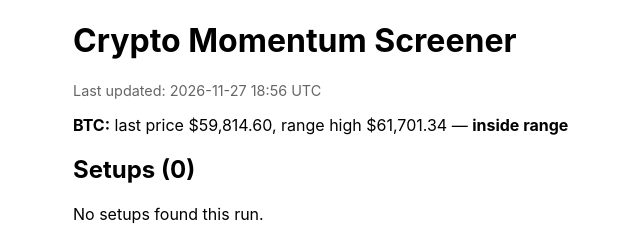
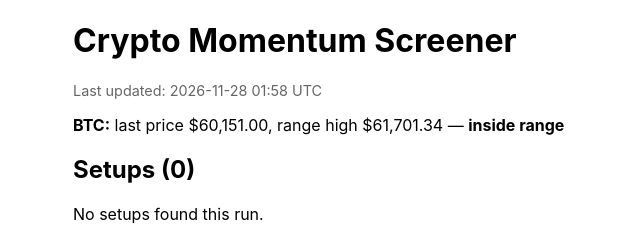
Before and after one commit to meskalinas23/crypto-leverage, a plain HTML site: page docs/index.html in a window 1280 px wide. Shown: the full height of the page, 117-757 px from the left. Drawn offline with Linux system fonts and the light colour scheme.

Commit message:
Update screener results

```diff
--- a/docs/index.html
+++ b/docs/index.html
@@ -14,9 +14,9 @@
 </head>
 <body>
     <h1>Crypto Momentum Screener</h1>
-    <p class="updated">Last updated: 2026-11-27 18:56 UTC</p>
+    <p class="updated">Last updated: 2026-11-28 01:58 UTC</p>
 
-        <p><strong>BTC:</strong> last price $59,814.60,
+        <p><strong>BTC:</strong> last price $60,151.00,
         range high $61,701.34 &mdash; <strong>inside range</strong></p>
 
     <h2>Setups (0)</h2>
```
